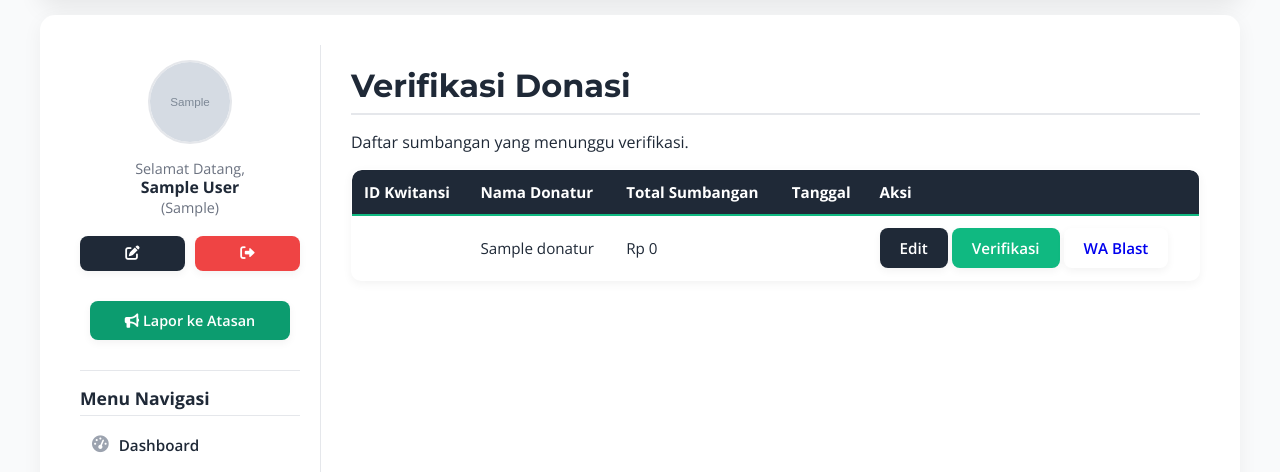
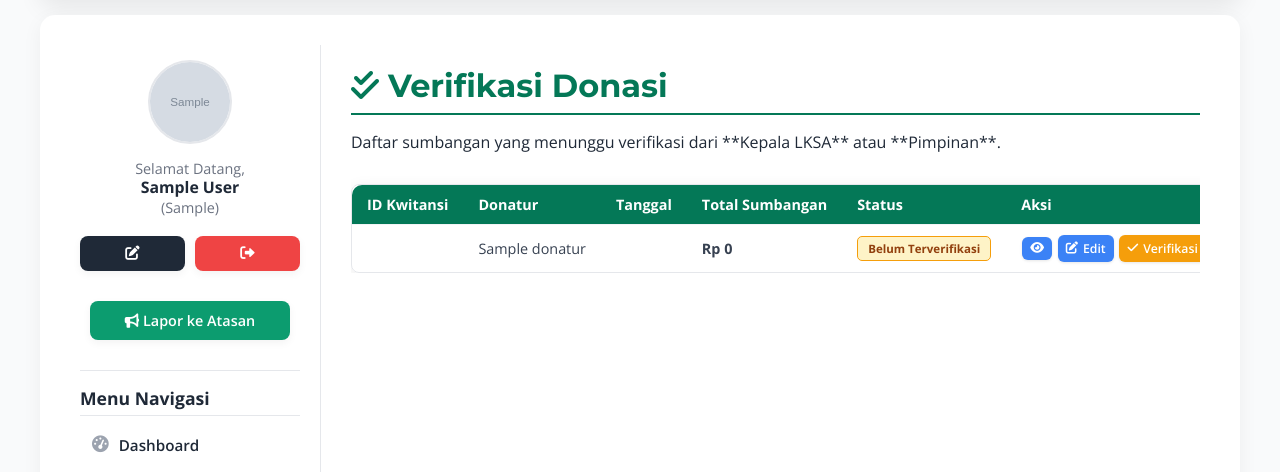
Before and after one commit to affandicaturpamungkas-art/lksa_nh17, a PHP site: page /pages/verifikasi-donasi.php in a window 1280 px wide. Shown: the part 155-627 px from the top of the page. Run offline with PHP 8.4, Linux system fonts and the light colour scheme; the visitor is signed in with stand-in values (Sample User, id 1); tables that the repository leaves empty or names only in its code hold one stand-in row (values such as "Sample post"); grey boxes marked "Sample" are stand-in pictures; data that the repository does not hold is empty.

Commit message:
Add files via upload

```diff
--- a/pages/proses_sumbangan.php
+++ b/pages/proses_sumbangan.php
@@ -15,7 +15,7 @@ if ($_SERVER["REQUEST_METHOD"] == "POST") {
     $natura = $_POST['natura'] ?? '';
     // Metode_Pembayaran dihapus
     $tgl_trans = date('Y-m-d');
-    $status_verifikasi = 'Menunggu Verifikasi'; // Status default
+    $status_verifikasi = 'Belum Terverifikasi'; // PERBAIKAN: Disamakan persis dengan nilai ENUM di database
 
     // Membuat ID Kwitansi yang unik sesuai format KWZIS_thbltgl_XXX
     $tgl_kwitansi = date('ymd');
--- a/pages/verifikasi-donasi.php
+++ b/pages/verifikasi-donasi.php
@@ -11,53 +11,188 @@ if ($_SESSION['jabatan'] != 'Pimpinan' && $_SESSION['jabatan'] != 'Kepala LKSA')
 
 $id_lksa = $_SESSION['id_lksa'];
 
-$sql = "SELECT s.*, d.Nama_Donatur FROM Sumbangan s JOIN Donatur d ON s.ID_donatur = d.ID_donatur";
+$sql = "SELECT s.*, d.Nama_Donatur, u.Nama_User AS Petugas_Input
+        FROM Sumbangan s
+        LEFT JOIN Donatur d ON s.ID_donatur = d.ID_donatur
+        LEFT JOIN User u ON s.ID_user = u.Id_user";
+
 if ($_SESSION['jabatan'] == 'Kepala LKSA') {
-    $sql .= " WHERE s.Id_lksa = '$id_lksa'";
+    $sql .= " WHERE s.Id_lksa = ?";
+    $stmt = $conn->prepare($sql);
+    $stmt->bind_param("s", $id_lksa);
+    $stmt->execute();
+    $result = $stmt->get_result();
+    $stmt->close();
+} else {
+    $result = $conn->query($sql);
 }
-$result = $conn->query($sql);
 
 ?>
-<h1 class="dashboard-title">Verifikasi Donasi</h1>
-<p>Daftar sumbangan yang menunggu verifikasi.</p>
+<style>
+    /* Style Kustom untuk Verifikasi Donasi */
+    :root {
+        --primary-color: #1F2937;
+        --accent-sumbangan: #047857; /* Dark Emerald for Table Header */
+        --success-color: #10B981; /* Emerald Green */
+        --danger-color: #EF4444;
+        --warning-color: #F59E0B; /* Amber/Orange for Verifikasi */
+        --info-color: #3B82F6; /* Blue for Edit/Preview */
+        --wa-color: #25D366; /* WhatsApp Green */
+        --border-color: #E5E7EB;
+        --text-color: #374151;
+        --bg-hover-soft: #F5F3FF; /* Light Indigo */
+    }
+
+    .dashboard-title {
+        color: var(--accent-sumbangan) !important;
+        border-bottom: 2px solid var(--accent-sumbangan) !important;
+    }
+
+    /* Style untuk tombol aksi yang lebih jelas */
+    .btn-action-icon {
+        padding: 5px 8px;
+        margin: 0 1px;
+        border-radius: 6px;
+        font-size: 0.85em;
+        display: inline-flex;
+        align-items: center;
+        gap: 5px;
+        font-weight: 600;
+        transition: all 0.2s;
+        box-shadow: 0 1px 3px rgba(0, 0, 0, 0.1);
+    }
+
+    /* Warna Status Badge */
+    .status-badge {
+        padding: 4px 10px;
+        border-radius: 5px;
+        font-size: 0.8em;
+        font-weight: 700;
+        white-space: nowrap;
+        display: inline-block;
+    }
+    .status-terverifikasi { background-color: #D1FAE5; color: #047857; border: 1px solid #10B981; }
+    .status-belum-verifikasi { background-color: #FEF3C7; color: #92400E; border: 1px solid #F59E0B; }
+
+    /* Perbaikan Visual Tabel Profesional */
+    .responsive-table {
+        width: 100%;
+        border-collapse: separate;
+        border-spacing: 0;
+        margin-top: 15px;
+        box-shadow: 0 4px 15px rgba(0, 0, 0, 0.08);
+        border-radius: 8px;
+        overflow: hidden;
+        border: 1px solid var(--border-color);
+        font-size: 0.9em;
+        color: var(--text-color);
+    }
+    .responsive-table thead tr {
+        background-color: var(--accent-sumbangan); /* Dark Emerald Header */
+        color: white;
+    }
+    .responsive-table th, .responsive-table td {
+        padding: 10px 15px;
+        white-space: nowrap;
+        vertical-align: middle;
+        border-bottom: 1px solid #F3F4F6;
+    }
+    .responsive-table tbody tr:hover {
+        background-color: var(--bg-hover-soft);
+        box-shadow: inset 3px 0 0 0 var(--accent-sumbangan);
+    }
+
+    /* Tombol Khusus */
+    .btn-verify-custom { background-color: var(--warning-color); color: white; }
+    .btn-edit-custom { background-color: var(--info-color); color: white; }
+    .btn-cetak-custom { background-color: var(--success-color); color: white; }
+    .btn-wa-custom { background-color: var(--wa-color); color: white; }
+
+</style>
+
+<h1 class="dashboard-title"><i class="fas fa-check-double"></i> Verifikasi Donasi</h1>
+<p>Daftar sumbangan yang menunggu verifikasi dari **Kepala LKSA** atau **Pimpinan**.</p>
 
 <?php if (isset($_GET['status']) && $_GET['status'] == 'success') { ?>
-    <div style="background-color: #d4edda; color: #155724; border: 1px solid #c3e6cb; padding: 10px; margin-bottom: 20px; border-radius: 5px;">
-        Verifikasi berhasil! Sumbangan telah disetujui.
+    <div style="background-color: #D1FAE5; color: #047857; border: 1px solid #10B981; padding: 10px; margin-bottom: 20px; border-radius: 8px; font-weight: 600;">
+        <i class="fas fa-check-circle"></i> Verifikasi berhasil! Sumbangan telah disetujui dan siap dicetak.
     </div>
 <?php } ?>
 
-<table>
+<div style="overflow-x: auto;">
+<table class="responsive-table">
     <thead>
         <tr>
             <th>ID Kwitansi</th>
-            <th>Nama Donatur</th>
+            <th>Donatur</th>
+            <th>Tanggal</th>
             <th>Total Sumbangan</th>
-            <th>Tanggal</th>
+            <th>Status</th>
             <th>Aksi</th>
         </tr>
     </thead>
     <tbody>
-        <?php while ($row = $result->fetch_assoc()) { ?>
+        <?php while ($row = $result->fetch_assoc()) {
+            $total_uang = $row['Zakat_Profesi'] + $row['Zakat_Maal'] + $row['Infaq'] + $row['Sedekah'] + $row['Fidyah'];
+            $status_verifikasi = $row['Status_Verifikasi'] ?? 'Belum Terverifikasi';
+            $status_class = ($status_verifikasi == 'Terverifikasi') ? 'status-terverifikasi' : 'status-belum-verifikasi';
+        ?>
             <tr>
-                <td><?php echo $row['ID_Kwitansi_ZIS']; ?></td>
-                <td><?php echo $row['Nama_Donatur']; ?></td>
-                <td>Rp <?php echo number_format($row['Zakat_Profesi'] + $row['Zakat_Maal'] + $row['Infaq'] + $row['Sedekah'] + $row['Fidyah']); ?></td>
-                <td><?php echo $row['Tgl']; ?></td>
-                <td>
-                    <?php if ($row['Status_Verifikasi'] == 'Terverifikasi') { ?>
-                        <span style="color: green; font-weight: bold;">Terverifikasi</span>
-                        <a href="cetak_kwitansi.php?id=<?php echo $row['ID_Kwitansi_ZIS']; ?>" class="btn btn-primary" target="_blank">Cetak Kwitansi</a>
+                <td data-label="ID Kwitansi"><?php echo $row['ID_Kwitansi_ZIS']; ?></td>
+                <td data-label="Donatur"><?php echo $row['Nama_Donatur']; ?></td>
+                <td data-label="Tanggal"><?php echo $row['Tgl']; ?></td>
+                <td data-label="Total Sumbangan" style="font-weight: 700;">Rp <?php echo number_format($total_uang); ?></td>
+                <td data-label="Status">
+                    <span class="status-badge <?php echo $status_class; ?>">
+                        <?php echo htmlspecialchars($status_verifikasi); ?>
+                    </span>
+                </td>
+                <td data-label="Aksi" style="white-space: nowrap; text-align: center;">
+
+                    <a href="detail_sumbangan.php?id=<?php echo $row['ID_Kwitansi_ZIS']; ?>"
+                       class="btn btn-action-icon btn-edit-custom"
+                       title="Lihat Detail">
+                        <i class="fas fa-eye"></i>
+                    </a>
+
+                    <?php if ($status_verifikasi == 'Terverifikasi') { ?>
+
+                        <a href="cetak_kwitansi.php?id=<?php echo $row['ID_Kwitansi_ZIS']; ?>"
+                           class="btn btn-action-icon btn-cetak-custom"
+                           target="_blank"
+                           title="Cetak Kwitansi">
+                            <i class="fas fa-print"></i> Cetak
+                        </a>
+
+                        <a href="wa-blast-form.php?id_kwitansi=<?php echo $row['ID_Kwitansi_ZIS']; ?>"
+                           class="btn btn-action-icon btn-wa-custom"
+                           title="WA Blast">
+                            <i class="fab fa-whatsapp"></i> WA
+                        </a>
+
                     <?php } else { ?>
-                        <a href="edit_sumbangan.php?id=<?php echo $row['ID_Kwitansi_ZIS']; ?>" class="btn btn-primary">Edit</a>
-                        <a href="proses_verifikasi.php?id=<?php echo $row['ID_Kwitansi_ZIS']; ?>" class="btn btn-success" onclick="return confirm('Apakah Anda yakin ingin memverifikasi donasi ini?');">Verifikasi</a>
+
+                        <a href="edit_sumbangan.php?id=<?php echo $row['ID_Kwitansi_ZIS']; ?>"
+                           class="btn btn-action-icon btn-edit-custom"
+                           title="Edit Nominal">
+                            <i class="fas fa-edit"></i> Edit
+                        </a>
+
+                        <a href="proses_verifikasi.php?id=<?php echo $row['ID_Kwitansi_ZIS']; ?>"
+                           class="btn btn-action-icon btn-verify-custom"
+                           onclick="return confirm('Apakah Anda yakin ingin memverifikasi donasi ini?');"
+                           title="Verifikasi Donasi">
+                            <i class="fas fa-check"></i> Verifikasi
+                        </a>
+
                     <?php } ?>
-                    <a href="wa-blast-form.php?id_kwitansi=<?php echo $row['ID_Kwitansi_ZIS']; ?>" class="btn btn-secondary">WA Blast</a>
+
                 </td>
             </tr>
         <?php } ?>
     </tbody>
 </table>
+</div>
 
 <?php
 include '../includes/footer.php';
```
Also changed, not shown: pages/tambah_sumbangan.php (+1 -8 lines).
